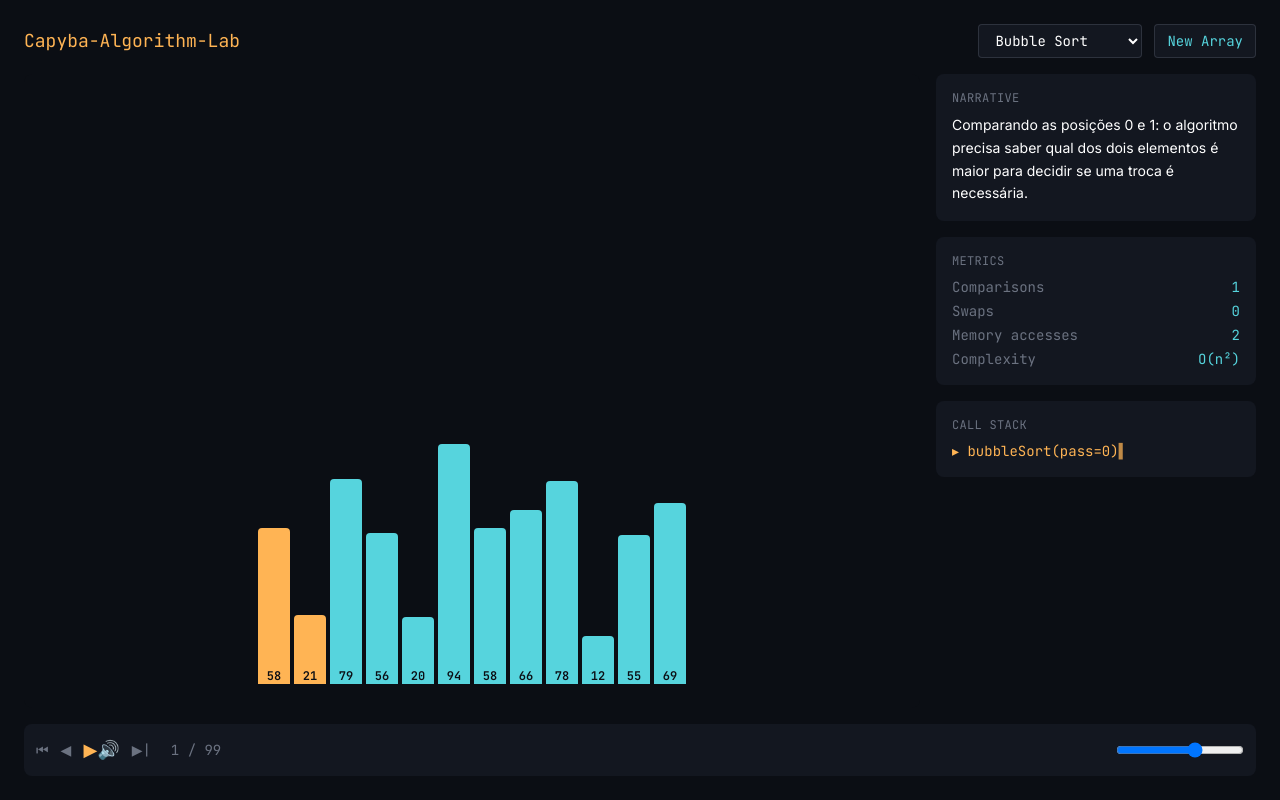
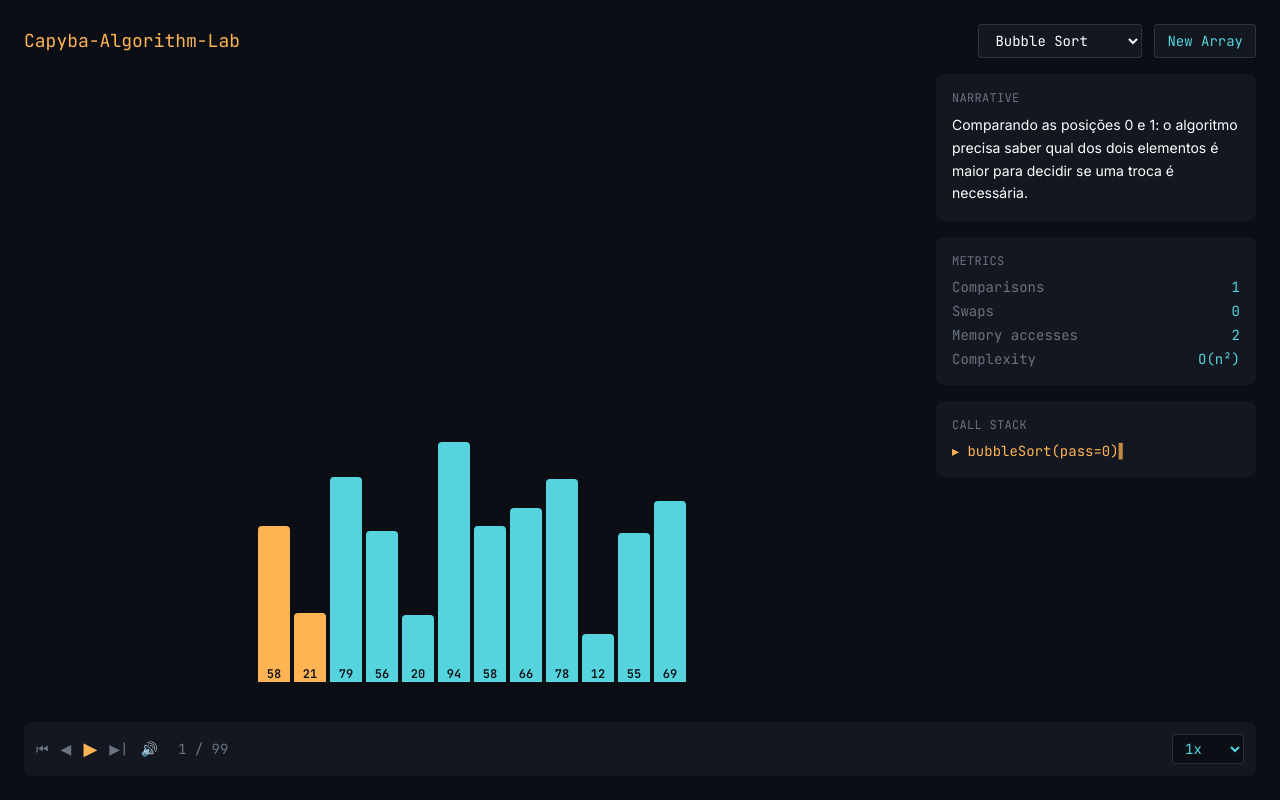
Before and after one commit to Rxmainless/Capyba-Algorithm-Lab, a React (Vite) app: page / in a window 1280 px wide. Built offline with nearby package versions, Linux system fonts and the light colour scheme.

Commit message:
feat: replace speed slider with labeled multiplier presets (0.5x-4x)

```diff
--- a/src/components/controls/PlaybackControls.tsx
+++ b/src/components/controls/PlaybackControls.tsx
@@ -1,19 +1,17 @@
 import { useEffect } from "react";
 import { useExecutionStore } from "../../store/executionStore";
 
+const SPEED_OPTIONS = [
+  { label: "0.5x", value: 800 },
+  { label: "1x", value: 400 },
+  { label: "1.5x", value: 266 },
+  { label: "2x", value: 200 },
+  { label: "4x", value: 100 },
+] as const;
+
 export function PlaybackControls() {
-  const {
-    isPlaying,
-    play,
-    pause,
-    next,
-    prev,
-    reset,
-    speed,
-    setSpeed,
-    currentIndex,
-    frames,
-  } = useExecutionStore();
+  const { isPlaying, play, pause, next, prev, reset, speed, setSpeed, currentIndex, frames, muted, toggleMute } =
+    useExecutionStore();
 
   useEffect(() => {
     if (!isPlaying) return;
@@ -23,39 +21,28 @@ export function PlaybackControls() {
 
   return (
     <div className="flex items-center gap-3 bg-panel rounded-lg p-3 font-mono text-sm">
-      <button onClick={reset} className="text-text-secondary hover:text-white">
-        ⏮
+      <button onClick={reset} className="text-text-secondary hover:text-white">⏮</button>
+      <button onClick={prev} className="text-text-secondary hover:text-white">◀</button>
+      <button onClick={isPlaying ? pause : play} className="text-accent-amber hover:text-white text-lg">
+        {isPlaying ? "⏸" : "▶"}
       </button>
-      <button onClick={prev} className="text-text-secondary hover:text-white">
-        ◀
+      <button onClick={next} className="text-text-secondary hover:text-white">▶|</button>
+      <button onClick={toggleMute} className="text-text-secondary hover:text-white">
+        {muted ? "🔇" : "🔊"}
       </button>
-      <button
-        onClick={isPlaying ? pause : play}
-        className="text-accent-amber hover:text-white text-lg"
+      <span className="text-text-secondary ml-2">{currentIndex + 1} / {frames.length}</span>
+
+      <select
+        value={speed}
+        onChange={(e) => setSpeed(Number(e.target.value))}
+        className="ml-auto bg-bg text-accent-cyan rounded px-2 py-1 border border-text-secondary/30"
       >
-        {isPlaying ? "⏸" : "▶"}
-        <button
-          onClick={useExecutionStore.getState().toggleMute}
-          className="text-text-secondary hover:text-white"
-        >
-          {useExecutionStore((s) => s.muted) ? "🔇" : "🔊"}
-        </button>
-      </button>
-      <button onClick={next} className="text-text-secondary hover:text-white">
-        ▶|
-      </button>
-      <span className="text-text-secondary ml-2">
-        {currentIndex + 1} / {frames.length}
-      </span>
-      <input
-        type="range"
-        min={50}
-        max={1000}
-        step={50}
-        value={1050 - speed}
-        onChange={(e) => setSpeed(1050 - Number(e.target.value))}
-        className="ml-auto w-32"
-      />
+        {SPEED_OPTIONS.map((opt) => (
+          <option key={opt.value} value={opt.value}>
+            {opt.label}
+          </option>
+        ))}
+      </select>
     </div>
   );
 }
```
